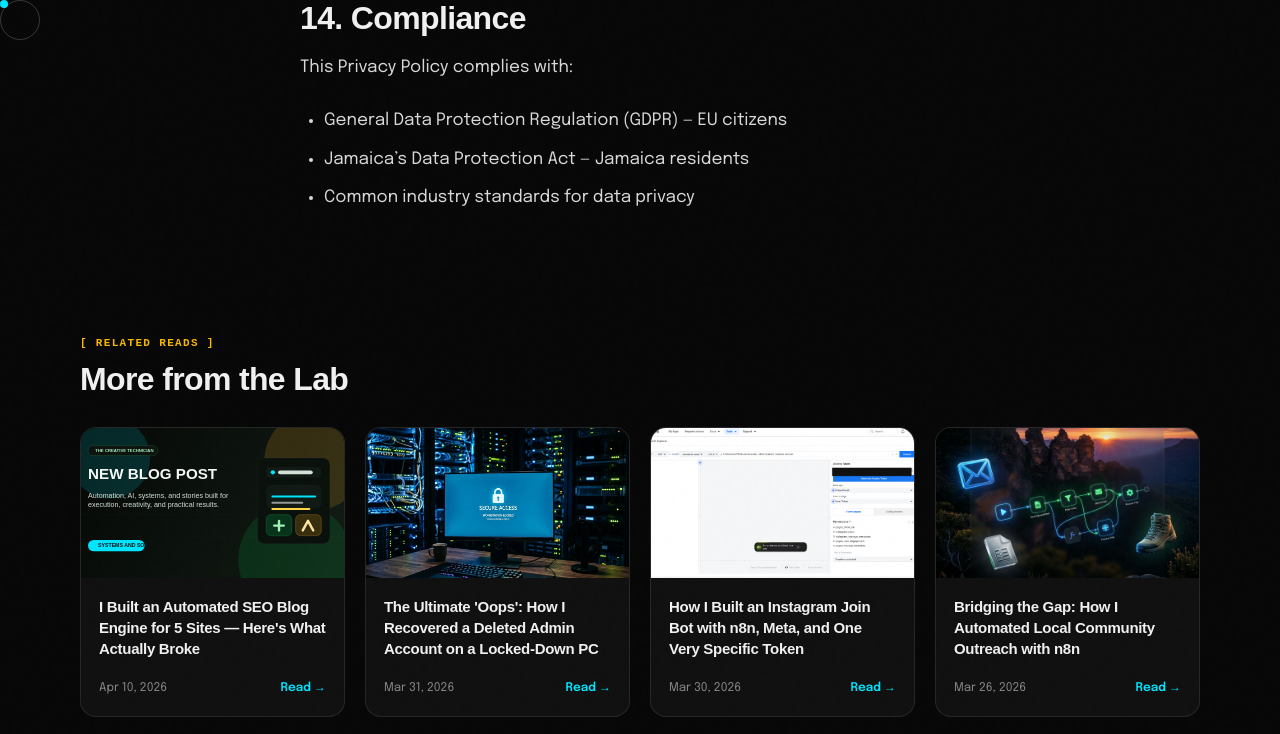
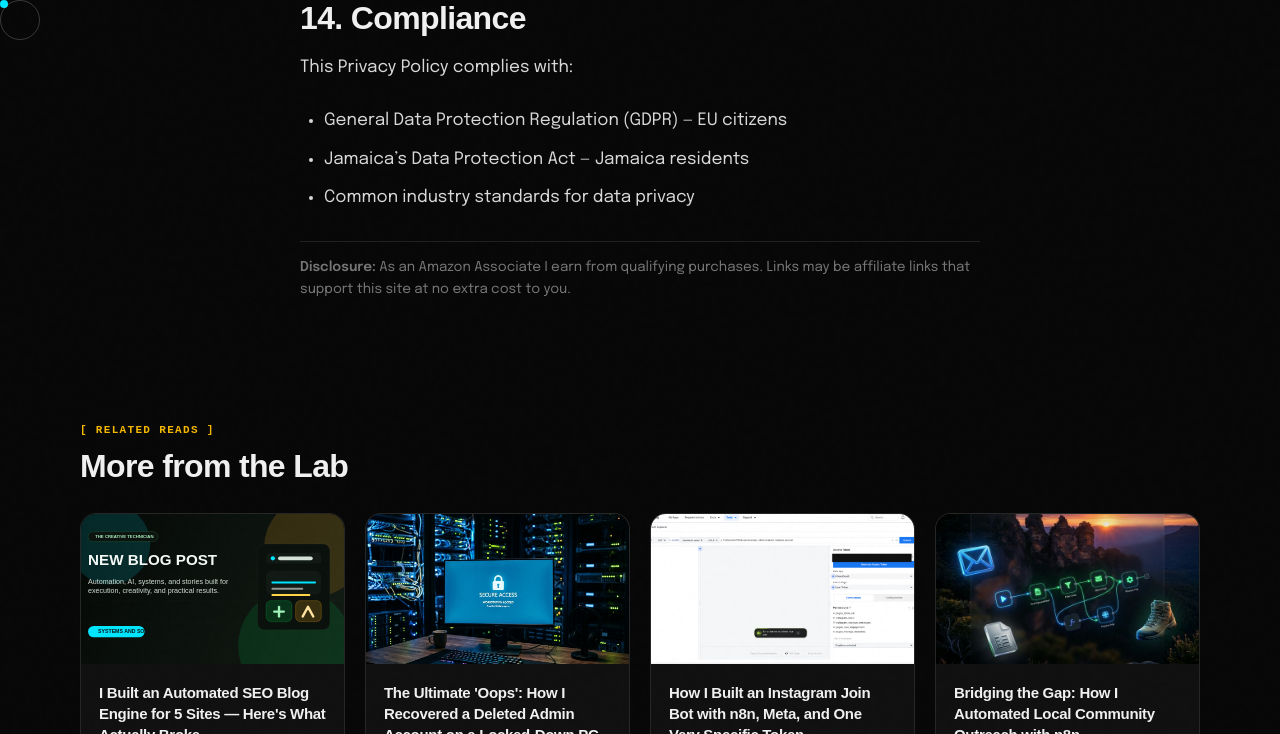
Before and after one commit to willylondon/creative-technician, a Jekyll site: the page built from privacy-policy.md, in a window 1280 px wide and 900 px high, scrolled down 6502 px, cut to the strip 0-734 px from the top of the window. Built offline with Jekyll 4.4.1, drawn with Linux system fonts in a browser that asks for light colours; some web fonts are replaced.

Commit message:
feat: add Amazon Associates disclosure to post layout
Adds FTC-required affiliate disclosure below post content on all blog posts.
Amazon Associates ID: lifestylehike-20

Co-Authored-By: Claude Sonnet 4.6 <noreply@anthropic.com>

```diff
--- a/_layouts/post.html
+++ b/_layouts/post.html
@@ -147,6 +147,7 @@
           <div class="post-body">
             {{ content }}
           </div>
+          <p style="font-size: 0.85em; color: rgba(255,255,255,0.45); margin-top: 2em; padding-top: 1em; border-top: 1px solid rgba(255,255,255,0.1);"><strong>Disclosure:</strong> As an Amazon Associate I earn from qualifying purchases. Links may be affiliate links that support this site at no extra cost to you.</p>
         </div>
       </article>
 
```
